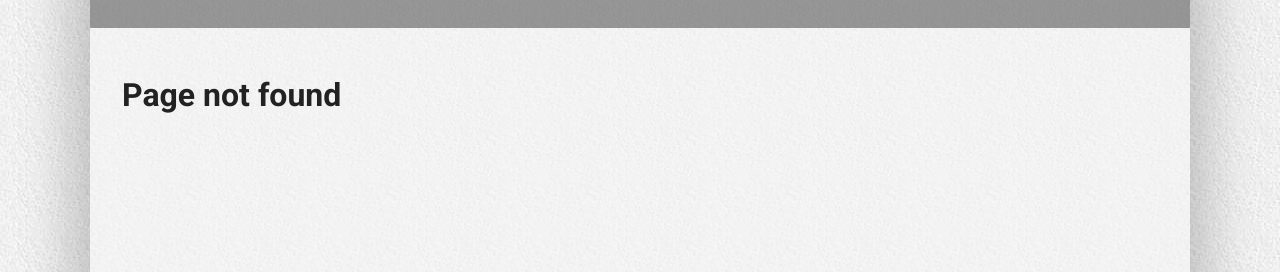
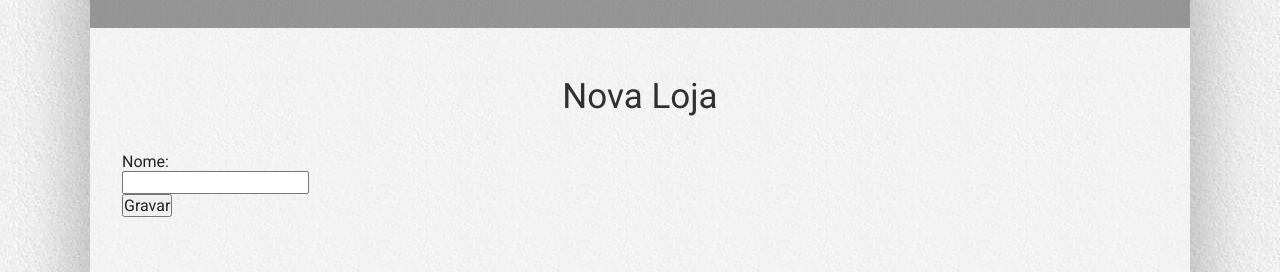
Before and after one commit to silvergutz/ead, a React (Create React App) app in the folder web/: page /lojas/novo in a window 1280 px wide. Before the commit this address had no page. Shown: the part 116-388 px from the top of the page. Built offline with nearby package versions, Linux system fonts and the light colour scheme; sample sign-in values are in the browser's storage.

Commit message:
refactor(web): School crud
- Changed console.log to globalNotifications messages
- Add classes to allow standardization of the style

```diff
--- a/web/src/pages/Schools/SchoolsList/index.js
+++ b/web/src/pages/Schools/SchoolsList/index.js
@@ -26,8 +26,10 @@ function SchoolsList() {
     const response = await deleteSchool(id);
 
     if (response.error) {
-      globalNotifications.sendErrorMessage(response.error.message);
+      const err = response.error.message || 'Ocorreu um erro ao excluir o registro';
+      globalNotifications.sendErrorMessage(err);
     } else {
+      globalNotifications.sendSuccessMessage('Registro excluido');
       setSchools(schools.filter(school => school.id !== id));
     }
   }
@@ -36,24 +38,24 @@ function SchoolsList() {
     <div className="SchoolsList">
       <h1 className="page-title">Lojas</h1>
 
-      <Link to="/schools/new" className="new-school button-add">Nova Loja</Link>
+      <Link to="/lojas/novo" className="new-school button-add button">Nova Loja</Link>
 
       <table className="datatable">
         <thead>
           <tr>
-            <th>#ID</th>
-            <th>NOME</th>
-            <th>AÇÕES</th>
+            <th className="id">ID</th>
+            <th className="name">NOME</th>
+            <th className="actions">AÇÕES</th>
           </tr>
         </thead>
         <tbody>
           {schools.map(school => (
             <tr key={school.id}>
-              <td>#{school.id}</td>
-              <td>{school.name}</td>
-              <td>
-                <Link to={`/schools/${school.id}`}>editar</Link>
-                <button className="button-del link" onClick={e => handleDelete(school.id)}>excluir</button>
+              <td className="id">{school.id}</td>
+              <td className="name">{school.name}</td>
+              <td className="actions">
+                <Link className="mi" to={`/lojas/${school.id}`}>edit</Link>
+                <button className="button-del link mi" onClick={e => handleDelete(school.id)}>delete</button>
               </td>
             </tr>
           ))}
--- a/web/src/pages/Schools/SchoolsSave/index.js
+++ b/web/src/pages/Schools/SchoolsSave/index.js
@@ -14,9 +14,10 @@ function SchoolsSave({ history }) {
     const response = await storeSchool({ name });
 
     if (response.error) {
-      globalNotifications.sendErrorMessage(response.error);
+      const err = response.error.message || 'Ocorreu um erro ao gravar os dados';
+      globalNotifications.sendErrorMessage(err);
     } else {
-      history.push('/schools');
+      history.push('/lojas');
     }
   }
 
@@ -24,13 +25,16 @@ function SchoolsSave({ history }) {
     <div className="SchoolsSave">
       <h1 className="page-title">Nova Loja</h1>
 
-      <form onSubmit={handleSubmit}>
-        <div className="field">
+      <form onSubmit={handleSubmit} className="model-form content-box">
+        <div className="form-field">
           <label htmlFor="name">Nome:</label>
-          <input id="name" type="text" value={name} onChange={e => setName(e.target.value)} />
+          <div className="field">
+            <input id="name" type="text" value={name} onChange={e => setName(e.target.value)} />
+          </div>
         </div>
-
-        <button type="submit">Gravar</button>
+        <div className="form-field">
+          <button type="submit">Gravar</button>
+        </div>
       </form>
     </div>
   )
--- a/web/src/pages/Schools/SchoolsShow/index.js
+++ b/web/src/pages/Schools/SchoolsShow/index.js
@@ -35,8 +35,9 @@ function SchoolsShow() {
     if (name !== school.name) {
       const response = await updateSchool(school.id, { name });
       if (response.error) {
-        console.error(response.error);
+        globalNotifications.sendErrorMessage(response.error);
       } else {
+        globalNotifications.sendSuccessMessage('Gravado com sucesso');
         setSchool(response);
       }
     }
@@ -48,11 +49,13 @@ function SchoolsShow() {
     <div className="SchoolsShow">
       <h1 className="page-title">Detalhes da Loja</h1>
 
-      <Link to="/schools">&lsaquo; voltar</Link>
+      <Link className="back button" to="/lojas">
+        <i className="mi mi-16">navigate_before</i> voltar
+      </Link>
 
-      <div className="school-content">
+      <div className="school-content model-content content-box">
         {school.name &&
-          <div className="school-name">
+          <div className="school-name model-field">
             {!isUpdating &&
               <>
                 <div className="value">{school.name}</div>
--- a/web/src/routes.js
+++ b/web/src/routes.js
@@ -19,9 +19,9 @@ function Routes() {
         <Route path="/login" component={Login} />
         <Route path="/recuperar-senha" component={() => <h1>Recuperar Senha</h1>} />
         <PrivateRoute path="/" exact component={Home} />
-        <PrivateRoute path="/schools" exact component={SchoolsList} />
-        <PrivateRoute path="/schools/new" exact component={SchoolsSave} />
-        <PrivateRoute path="/schools/:id" component={SchoolsShow} />
+        <PrivateRoute path="/lojas" exact component={SchoolsList} />
+        <PrivateRoute path="/lojas/novo" exact component={SchoolsSave} />
+        <PrivateRoute path="/lojas/:id" component={SchoolsShow} />
         <PrivateRoute path="/cursos" exact component={CoursesList} />
         <PrivateRoute path="/cursos/:id" component={CoursesShow} />
         <PrivateRoute path="/alunos" exact component={UsersList} />
```
